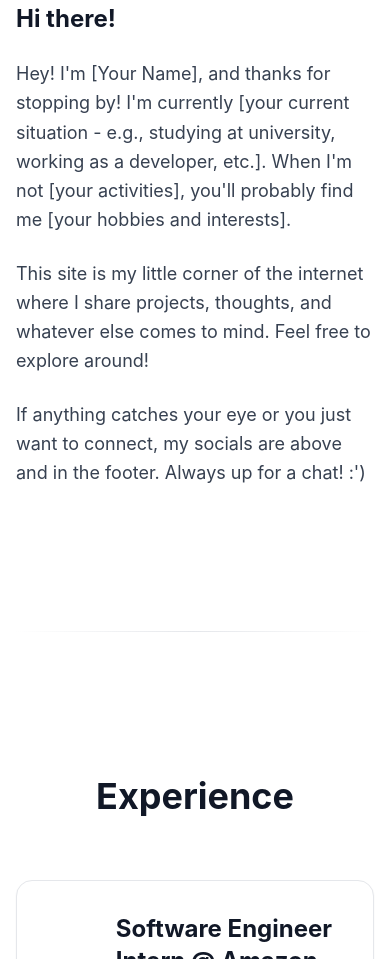
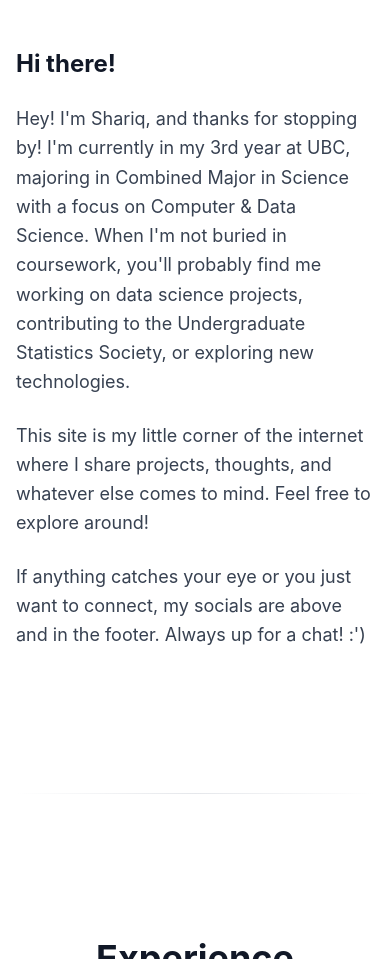
Before and after one commit to shariqimran/personalWebsite, a Gatsby site: page / in a window 390 px wide. Shown: the part 941-1900 px from the top of the page. Built offline with nearby package versions, Linux system fonts and the light colour scheme; Gatsby itself is replaced by a stand-in of ours; animation ran at ten frames a second.

Commit message:
Updated information

```diff
--- a/gatsby-config.js
+++ b/gatsby-config.js
@@ -2,9 +2,9 @@
 /** @type {import('gatsby').GatsbyConfig} */
 module.exports = {
   siteMetadata: {
-    title: "[Your Name]",
+    title: "Shariq Imran Hassan",
     siteUrl: "https://example.com",
-    description: "Portfolio, projects, writing, and contact for [Your Name]"
+    description: "Portfolio, projects, writing, and contact for Shariq Imran Hassan"
   },
   plugins: [
     "gatsby-plugin-postcss",
--- a/package.json
+++ b/package.json
@@ -1,10 +1,10 @@
 {
-  "name": "your-site",
+  "name": "shariq-portfolio",
   "private": true,
   "version": "1.0.0",
-  "description": "[Your Name] personal site - production ready Gatsby + TS + Tailwind",
+  "description": "Shariq Imran Hassan personal site - production ready Gatsby + TS + Tailwind",
   "scripts": {
-    "dev": "gatsby develop -H 0.0.0.0 -p 8000",
+    "dev": "NODE_OPTIONS='--no-deprecation' gatsby develop -H 0.0.0.0 -p 8000",
     "build": "gatsby build",
     "serve": "gatsby serve",
     "lint": "eslint . --ext .ts,.tsx",
--- a/src/components/SEO.tsx
+++ b/src/components/SEO.tsx
@@ -9,8 +9,8 @@ interface SEOProps {
 }
 
 export default function SEO({
-  title = "[Your Name]",
-  description = "Portfolio, projects, writing, and contact for [Your Name]",
+  title = "Shariq Hassan",
+  description = "Portfolio, projects, writing, and contact for Shariq Hassan",
   image = "/favicon.svg",
   url = "#"
 }: SEOProps) {
--- a/src/pages/index.tsx
+++ b/src/pages/index.tsx
@@ -165,7 +165,7 @@ function Hero(){
             transition={{ delay: 0.1, duration: 0.6 }}
             className="text-4xl sm:text-5xl md:text-6xl lg:text-7xl font-bold text-gray-900 dark:text-white mb-6 leading-tight"
           >
-            [Your Name]
+            Shariq Imran Hassan
           </motion.h1>
           <Typewriter
             className="text-2xl sm:text-3xl text-gray-500 dark:text-gray-400 mb-10 font-medium"
@@ -350,7 +350,7 @@ function About(){
           className="flex gap-4 sm:gap-6"
         >
           <motion.a
-            href="#"
+            href="https://github.com/shariqimran"
             target="_blank"
             rel="noreferrer"
             className="w-12 h-12 rounded-full border-2 border-gray-900 dark:border-gray-100 flex items-center justify-center hover:bg-gray-100 dark:hover:bg-gray-800 transition-colors"
@@ -360,7 +360,7 @@ function About(){
                           <Github className="h-5 w-5 sm:h-6 sm:w-6 text-gray-900 dark:text-gray-100" />
           </motion.a>
           <motion.a
-            href="#"
+            href="https://www.linkedin.com/in/shariqimran/"
             target="_blank"
             rel="noreferrer"
             className="w-12 h-12 rounded-full border-2 border-gray-900 dark:border-gray-100 flex items-center justify-center hover:bg-gray-100 dark:hover:bg-gray-800 transition-colors"
@@ -370,7 +370,7 @@ function About(){
                           <Linkedin className="h-5 w-5 sm:h-6 sm:w-6 text-gray-900 dark:text-gray-100" />
           </motion.a>
                       <motion.a
-              href="mailto:your-email@example.com"
+              href="mailto:shariqihassan@gmail.com"
               className="w-10 h-10 sm:w-12 sm:h-12 rounded-full border-2 border-gray-900 dark:border-gray-100 flex items-center justify-center hover:bg-gray-100 dark:hover:bg-gray-800 transition-colors"
               whileHover={{ scale: 1.1 }}
               whileTap={{ scale: 0.95 }}
@@ -389,7 +389,7 @@ function About(){
         >
           <h3 className="text-2xl font-bold text-gray-900 dark:text-white">Hi there!</h3>
           <p className="text-lg leading-relaxed text-gray-700 dark:text-gray-300">
-            Hey! I'm [Your Name], and thanks for stopping by! I'm currently [your current situation - e.g., studying at university, working as a developer, etc.]. When I'm not [your activities], you'll probably find me [your hobbies and interests].
+            Hey! I'm Shariq, and thanks for stopping by! I'm currently in my 3rd year at UBC, majoring in Combined Major in Science with a focus on Computer & Data Science. When I'm not buried in coursework, you'll probably find me working on data science projects, contributing to the Undergraduate Statistics Society, or exploring new technologies.
           </p>
           <p className="text-lg leading-relaxed text-gray-700 dark:text-gray-300">
             This site is my little corner of the internet where I share projects, thoughts, and whatever else comes to mind. Feel free to explore around!
@@ -406,17 +406,15 @@ function About(){
 function Experience(){
   const items = [
     {
-      company: "Amazon",
-      role: "Software Engineer Intern",
-      when: "May 2024 - Aug 2024",
+      company: "RBC",
+      role: "QA Automation Analyst Intern",
+      when: "Sep 2025 - Dec 2025",
       location: "Vancouver, BC",
-      logo: "https://upload.wikimedia.org/wikipedia/commons/a/a9/Amazon_logo.svg",
+      logo: "https://upload.wikimedia.org/wikipedia/en/thumb/7/7f/RBC_Royal_Bank.svg/1280px-RBC_Royal_Bank.svg.png",
       bullets: [
-        "Built a centralized localization system for an internal platform, enabling consistent multilingual support across diverse page types",
-        "Integrated with internal APIs and tools to sync user language preferences and ensure seamless cross-platform behavior",
-        "Leveraged AWS infrastructure to automate translation workflows and improve reliability across dev and deployment environments"
+        "Excited to be joining RBC as a QA Automation Analyst Intern in Fall 2025—looking forward to learning and making an impact!",
       ],
-      technologies: ["React", "AWS", "Node.js", "TypeScript"]
+      technologies: ["Python", "Selenium", "Playwright"]
     },
   ];
 
@@ -503,6 +501,48 @@ function Experience(){
 
 function Projects(){
   // Separate projects into two categories
+
+  const dataScience = [
+    {
+      title: "Customer Personality Analysis",
+      subtitle: "Statistical modeling & marketing insights",
+      desc: "Conducted comprehensive customer segmentation analysis using logistic regression to identify factors influencing marketing campaign responses. Analyzed 2,240 customers' demographic and behavioral data, achieving 78.6% accuracy with 76.1% sensitivity. Key findings showed recency of purchase, prior campaign acceptance, and family structure significantly impact response rates.",
+      tech: "R • Statistical Modeling • Logistic Regression • Data Visualization • Marketing Analytics",
+      link: "#",
+      github: "https://github.com/Oscar-Yik/stat_301_project",
+      color: "from-purple-50 to-pink-100 dark:from-purple-900/20 dark:to-pink-900/20",
+      image: "https://nycdsa-blog-files.s3.us-east-2.amazonaws.com/2021/10/tyler/7832-977818-NfHoVsXm-1200x600.jpg" // Customer analysis
+    },
+    {
+      title: "Climate Analysis Vancouver",
+      subtitle: "Time-series forecasting models",
+      desc: "Implemented advanced time-series forecasting models using Prophet, ARIMA, and seasonal decomposition to analyze Vancouver's climate data (1941-2024), identifying seasonal and long-term trends in temperature and precipitation. Preprocessed datasets using Pandas and NumPy, creating features such as rolling averages and time lags to improve forecasting. Evaluated model accuracy using RMSE and MAPE; visualized climate trends with Matplotlib and Seaborn to present findings.",
+      tech: "Python • Pandas • NumPy • Prophet • ARIMA • Matplotlib • Seaborn • Time Series Analysis",
+      link: "#",
+      github: "#",
+      color: "from-blue-50 to-indigo-100 dark:from-blue-900/20 dark:to-indigo-900/20",
+      image: "https://sites.northwestern.edu/elannesscohn/files/2019/11/1903-climate-resources-f.jpg" // Climate/weather data
+    },
+    {
+      title: "COVID-19 Vancouver Crime Analysis",
+      subtitle: "Statistical inference and hypothesis testing",
+      desc: "Conducted statistical inference, bootstrapping, and hypothesis testing on crime rate fluctuations before and after COVID-19. Calculated confidence intervals and p-values to assess the significance of 'Offence Against a Person' crime rate fluctuations. Applied t-tests to account for replacement error, revealing significant increase in crime during COVID-19.",
+      tech: "R • Statistical Inference • Bootstrapping • Hypothesis Testing • T-tests • Data Analysis",
+      link: "https://github.com/shariqimran/stat-201-crimeRateInference",
+      color: "from-blue-50 to-cyan-100 dark:from-blue-900/20 dark:to-cyan-900/20",
+      image: "https://static01.nyt.com/images/2025/08/13/opinion/13crime-editorial-image/13crime-editorial-image-articleLarge.jpg?quality=75&auto=webp&disable=upscale" // Crime analysis
+    },
+    {
+      title: "Tennis Career Earnings Regression Model",
+      subtitle: "KNN regression analysis",
+      desc: "Conducted comprehensive data analysis on the Top 500 tennis players to predict career earnings using predictor variables. Utilized KNN-regression model, optimized it for the best predictor variable and performed in-depth analysis. Implemented data cleaning and preprocessing techniques to prepare the data for analysis, developed advanced data visualization skills using the ggplot2 library and performed statistical analysis to uncover insights and patterns in the data.",
+      tech: "R • KNN Regression • Data Analysis • ggplot2 • Statistical Modeling • Data Visualization",
+      link: "https://github.com/shariqimran/dsci-100-tennisRegressionModel",
+      color: "from-yellow-50 to-orange-100 dark:from-yellow-900/20 dark:to-orange-900/20",
+      image: "https://media.licdn.com/dms/image/v2/D562DAQEYo1mktjNgBA/profile-treasury-image-shrink_800_800/profile-treasury-image-shrink_800_800/0/1683435291334?e=1756605600&v=beta&t=ZOeju61ZlZzU6l82xnSUoY6iovh1d3BtLi9Asg3-VGE" // Tennis
+    },
+  ];
+
   const softwareEngineering = [
     {
       title: "Quantitative Trading Analysis Platform",
@@ -512,7 +552,7 @@ function Projects(){
       link: "https://quantalgo.streamlit.app",
       github: "https://github.com/shariqimran/Quant",
       color: "from-green-50 to-emerald-100 dark:from-green-900/20 dark:to-emerald-900/20",
-      image: "https://images.unsplash.com/photo-1611974789855-9c2a0a7236a3?auto=format&fit=crop&w=200&q=80" // Trading charts
+      image: "https://as1.ftcdn.net/v2/jpg/03/10/46/56/1000_F_310465670_Wy4QCEfxYU2ziHjbeZsNAumKhaZzZS1w.jpg" // Trading charts
     },
     {
       title: "TripExpense - Modern Trip Expense Tracker",
@@ -520,76 +560,33 @@ function Projects(){
       desc: "Full-stack web application that revolutionizes how friends split and track expenses during trips. Features smart expense tracking with automatic equal splitting, real-time balance calculation, group management with shareable links, comprehensive dashboard, CSV export, and AI-powered settlement suggestions. Built with modern technologies for seamless, secure, and intuitive group finance management.",
       tech: "Next.js 14 • TypeScript • Tailwind CSS • Supabase • PostgreSQL • Vercel • Framer Motion",
       link: "#",
-      github: "#",
-      color: "from-blue-50 to-indigo-100 dark:from-blue-900/20 dark:to-indigo-900/20",
-      image: "https://images.unsplash.com/photo-1554224155-6726b3ff858f?auto=format&fit=crop&w=200&q=80" // Travel/expense tracking
+      github: "https://github.com/nimamot/TripExpense",
+      color: "from-green-50 to-emerald-100 dark:from-green-900/20 dark:to-indigo-900/20",
+      // image: "https://cdn.prod.website-files.com/61d697f0187c4a95cd315ed3/638538d28043b36e334cd7f9_A%20complete%20guide%20to%20borrowing%20money.png" // Expense tracking
+      image: "https://a.storyblok.com/f/188325/1460x820/af7cf054d5/managing-business-travel-expenses.png" // Expense tracking
     },
     {
       title: "peerAdvice (nwHacks Hackathon)",
       subtitle: "Peer-to-peer advising platform",
-      desc: "Designed and developed a peer-to-peer advising platform utilizing Python, Flask, and PostgreSQL with user authentication implemented through Google OAuth and Firebase and appointment scheduling via Calendly API. Incorporated front-end technologies such as HTML, CSS, and JavaScript to create an intuitive interface and smooth user experience. Applied Agile methodologies for efficient project management and collaboration resulting in a functional and user-friendly solution.",
+      desc: "Designed and developed a peer-to-peer advising platform utilizing Python, Flask, and PostgreSQL with user authentication implemented through Google OAuth and Firebase and appointment scheduling via Calendly API. Incorporated front-end technologies such as HTML, CSS, and JavaScript to create a smooth interface and user experience. Applied Agile methodologies for efficient project management and collaboration resulting in a functional user-friendly solution.",
       tech: "Python • Flask • PostgreSQL • Google OAuth • Firebase • Calendly API • HTML • CSS • JavaScript",
-      link: "#",
+      link: "https://github.com/shariqimran/peerAdvice",
       color: "from-blue-50 to-cyan-100 dark:from-blue-900/20 dark:to-cyan-900/20",
-      image: "https://images.unsplash.com/photo-1519389950473-47ba0277781c?auto=format&fit=crop&w=200&q=80" // Teamwork/peer advice
+      image: "https://media.licdn.com/dms/image/v2/D4D12AQHr154lj8ef0A/article-cover_image-shrink_720_1280/article-cover_image-shrink_720_1280/0/1685697157069?e=1761782400&v=beta&t=b_jZ0g8RXfsPGag2LD66R4lxYgHwTCzaVXn6vqIS9wI" // Teamwork/peer advice
     },
     {
-      title: "mAssenger (Featured by Brain Station)",
-      subtitle: "iOS chat & media app",
-      desc: "Constructed a messenger app for iOS. The program allowed the user to create an account with their email address, login to their account, search for other users, and share texts, pictures, videos, and locations. User authentication is handled through FireBase cloud services. Users data (username, email, previous conversations) is also stored on FireBase so that the users can see their data when they log back in to their account. The app was developed with Swift and Ruby.",
-      tech: "Swift • Ruby • Firebase • iOS",
+      title: "SportsStats - Comprehensive Sports Analytics",
+      subtitle: "Sports statistics and analysis platform",
+      desc: "Developed a comprehensive sports statistics and analysis platform offering detailed data across multiple sports. Built with PHP backend and Oracle database for robust data management, featuring user-friendly web interface with CSS styling and HTML structure. Provides comprehensive statistics for sports enthusiasts, analysts, and researchers with regular data updates.",
+      tech: "PHP • CSS • HTML • Oracle • Database Management • Web Development",
       link: "#",
-      color: "from-purple-50 to-pink-100 dark:from-purple-900/20 dark:to-pink-900/20",
-      image: "https://images.unsplash.com/photo-1511707171634-5f897ff02aa9?auto=format&fit=crop&w=200&q=200" // iOS Messenger (phone chat)
-    },
-    {
-      title: "La Letra",
-      subtitle: "Spanish learning with music",
-      desc: "Interactive Spanish learning platform with song-based vocabulary and grammar practice.",
-      tech: "Django • HTML • CSS • PythonAnywhere",
-      link: "#",
-      color: "from-orange-50 to-red-100 dark:from-orange-900/20 dark:to-red-900/20",
-      image: "https://upload.wikimedia.org/wikipedia/commons/9/9a/Flag_of_Spain.svg"
+      github: "https://github.com/nimamot/SportsStats",
+      color: "from-blue-50 to-cyan-100 dark:from-blue-900/20 dark:to-cyan-900/20",
+      image: "https://cdn.shortpixel.ai/spai/q_lossy+ret_img+to_webp/thesoccersidelines.com/wp-content/uploads/2020/02/Soccer-Statistics-General.jpg" // Sports analytics
     },
   ];
 
-  const dataScience = [
-    {
-      title: "Automated Financial Analysis Pipeline",
-      subtitle: "Cloud-based financial analytics",
-      desc: "Designed and implemented a scalable data pipeline using AWS Lambda, S3, and DynamoDB to automate financial statement analysis. Processed user-uploaded financial statements in CSV format, conducted comprehensive analyses, and generated detailed PDF reports. Developed advanced data analysis features, including flagged transaction detection, spending trend visualization, and recurring transaction analysis, leveraging Python for data processing and visualization. Integrated cloud-based solutions for seamless data ingestion, analysis, and storage, highlighting the intersection of cloud computing and data science.",
-      tech: "AWS Lambda • S3 • DynamoDB • Python • Data Science • Cloud Computing",
-      link: "#",
-      color: "from-blue-50 to-cyan-100 dark:from-blue-900/20 dark:to-cyan-900/20",
-      image: "https://images.unsplash.com/photo-1460925895917-afdab827c52f?auto=format&fit=crop&w=200&q=80" // Cloud data pipeline
-    },
-    {
-      title: "Bitcoin Price Prediction",
-      subtitle: "Crypto price forecasting",
-      desc: "Built a series of models, including Linear Regression, KNN, Random Forest, XGBoost, CatBoost, and LSTM, to forecast Bitcoin prices. Employed feature engineering techniques and hyperparameter optimization to enhance model accuracy and capture temporal dependencies. Developed preprocessing pipelines and utilized advanced regression analysis to uncover meaningful patterns in time-series data.",
-      tech: "Python • Machine Learning • XGBoost • CatBoost • LSTM • Time Series • Feature Engineering",
-      link: "#",
-      color: "from-yellow-50 to-orange-100 dark:from-yellow-900/20 dark:to-orange-900/20",
-      image: "https://www.ccn.com/wp-content/uploads/2025/07/bitcoin-price-breakout-or-breakdown-1536x864.webp" // Bitcoin coin and chart
-    },
-    {
-      title: "Sports Hub",
-      subtitle: "Sports data management",
-      desc: "Implemented a relational database for sports management using Oracle DB and SQL, focusing on comprehensive data organization. Enhanced user experience by incorporating advanced SQL operations, facilitating powerful data manipulation and insights. Designed a user-friendly web interface for efficient database interaction, featuring error handling and input validation.",
-      tech: "Oracle DB • SQL • Data Visualization • Web Interface • Data Management",
-      link: "#",
-      github: "#",
-      color: "from-green-50 to-emerald-100 dark:from-green-900/20 dark:to-emerald-900/20",
-      image: "https://images.unsplash.com/photo-1517649763962-0c623066013b?auto=format&fit=crop&w=400&q=80" // Sports analytics dashboard
-    },
-  ];
 
-  const more = [
-    { title: "Personal Website", desc: "Modern portfolio site with animations and dark mode", tech: "Gatsby • React • TypeScript • Tailwind CSS • Framer Motion", emoji: "🌐", github: "#" },
-    { title: "Old Personal Website", desc: "Portfolio site with projects and blog", tech: "Django • HTML • CSS • PythonAnywhere", emoji: "🌐", github: "#" },
-    { title: "Earn Ace", desc: "Data analysis on Top 500 tennis players to predict career earnings using KNN-regression model", tech: "R • KNN Regression • Data Analysis • ggplot2 • Statistical Modeling", emoji: "🎾", github: "" },
-    { title: "NFT Bazaar", desc: "Java-based NFT marketplace application for buying and selling NFTs", tech: "Java • JSON • NFT Marketplace • User Management", emoji: "🖼️", github: "" },
-  ];
 
   // Helper to render a project card (collapsible)
   function CollapsibleProjectCard({ project }: { project: any }) {
@@ -674,10 +671,36 @@ function Projects(){
     );
   }
 
+  // Projects currently in progress
+  const projectsInProgress = [
+    {
+      title: "Bitcoin Price Prediction",
+      subtitle: "Crypto price forecasting with ML",
+      desc: "Building machine learning models to predict Bitcoin prices using time-series analysis and LSTM networks.",
+      tech: "Python • Machine Learning • XGBoost • CatBoost • LSTM • Time Series • Feature Engineering",
+      link: "#",
+      github: "https://github.com/nimamot/Price_prediction",
+      emoji: "₿",
+      color: "from-yellow-50 to-orange-100 dark:from-yellow-900/20 dark:to-orange-900/20",
+      image: "https://images.unsplash.com/photo-1621761191319-c6fb62004040?w=800&h=600&fit=crop&crop=center" // Bitcoin/crypto
+    },
+    {
+      title: "Animal Adoption Platform",
+      subtitle: "NGO website for animal welfare",
+      desc: "Developing a collaborative website for animal adoption and fundraising campaigns with modern web technologies.",
+      tech: "Node.js • Express • HTML • CSS • JavaScript • Web Development • Collaboration",
+      link: "#",
+      github: "https://github.com/AryaanHabib/nwHack",
+      emoji: "🐾",
+      color: "from-green-50 to-emerald-100 dark:from-green-900/20 dark:to-emerald-900/20",
+      image: "https://images.unsplash.com/photo-1450778869180-41d0601e046e?w=800&h=600&fit=crop&crop=center" // Animal adoption
+    }
+  ];
+
   // Merge and group projects for single-column display
   const allProjects = [
-    { section: 'Software Engineering', projects: softwareEngineering },
-    { section: 'Data Science', projects: dataScience }
+    { section: 'Data Science', projects: dataScience },
+    { section: 'Software Engineering', projects: softwareEngineering }
   ];
 
   return (
@@ -692,12 +715,12 @@ function Projects(){
             ))}
           </div>
         ))}
-      </div>
-      {/* More Projects & Notes section remains unchanged */}
-      <div className="mx-auto mt-16 max-w-4xl">
-        <h3 className="mb-8 text-center text-3xl font-bold text-gray-900 dark:text-white">More Projects</h3>
+
+        {/* Projects in Progress Section */}
+        <div className="mb-12">
+          <h3 className="mb-8 text-3xl font-bold text-gray-900 dark:text-white text-left">🚧 Projects in Progress</h3>
           <div className="space-y-3">
-          {more.map((m, i) => (
+            {projectsInProgress.map((p, i) => (
               <motion.details
                 key={i}
                 className="rounded-2xl border border-gray-200 dark:border-gray-700 bg-white dark:bg-gray-800 p-4 shadow-sm hover:shadow-md transition-shadow"
@@ -713,10 +736,11 @@ function Projects(){
                       transition={{ duration: 8, repeat: Infinity, ease: "linear" }}
                       className="text-xl"
                     >
-                    {m.emoji}
+                      {p.emoji}
                     </motion.div>
-                  <span className="text-gray-900 dark:text-white">{m.title}</span>
-                  <span className="text-sm text-gray-500 dark:text-gray-400">{m.desc}</span>
+                    <span className="text-gray-900 dark:text-white">{p.title}</span>
+                    <span className="text-sm text-gray-500 dark:text-gray-400">{p.subtitle}</span>
+                    <span className="text-xs text-gray-600 dark:text-gray-300">{p.desc}</span>
                   </div>
                   <motion.svg
                     className="w-5 h-5 text-gray-900 dark:text-gray-100 transition-transform duration-300"
@@ -730,10 +754,10 @@ function Projects(){
                   </motion.svg>
                 </summary>
                 <div className="pt-4 pl-12 text-sm text-gray-600 dark:text-gray-300 flex items-center justify-between">
-                <span>{m.tech}</span>
-                {m.github && m.github !== "" ? (
+                  <span>{p.tech}</span>
+                  {p.github && (
                     <motion.a
-                    href={m.github}
+                      href={p.github}
                       target="_blank"
                       rel="noreferrer"
                       className="inline-flex items-center justify-center w-8 h-8 rounded-full border border-gray-300 dark:border-gray-600 hover:bg-gray-50 dark:hover:bg-gray-700 transition-colors"
@@ -742,10 +766,11 @@ function Projects(){
                     >
                       <Github className="h-4 w-4 text-gray-900 dark:text-gray-100" />
                     </motion.a>
-                ) : null}
+                  )}
                 </div>
               </motion.details>
             ))}
+          </div>
         </div>
       </div>
     </section>
@@ -1038,7 +1063,7 @@ function Contact(){
         transition={{ duration: 0.6 }}
       >
         <p className="text-gray-600 dark:text-gray-300 text-center">
-          Email <a href="mailto:your-email@example.com" className="underline font-medium text-gray-900 dark:text-white">your-email@example.com</a>. Based in [Your Location].
+          Email <a href="mailto:shariqihassan@gmail.com" className="underline font-medium text-gray-900 dark:text-white">shariqihassan@gmail.com</a>. Based in Vancouver, BC.
         </p>
       </motion.div>
     </section>
@@ -1048,16 +1073,16 @@ function Contact(){
 function Footer(){
   return (
     <footer className="mt-16 mb-10 flex flex-col sm:flex-row items-center justify-center gap-4 sm:gap-6 text-sm text-gray-600 dark:text-gray-400">
-      <IconLink href="#" label="GitHub">
+      <IconLink href="https://github.com/shariqimran" label="GitHub">
         <Github className="h-4 w-4"/> GitHub
       </IconLink>
-      <IconLink href="#" label="LinkedIn">
+      <IconLink href="https://www.linkedin.com/in/shariqimran/" label="LinkedIn">
         <Linkedin className="h-4 w-4"/> LinkedIn
       </IconLink>
-              <IconLink href="mailto:your-email@example.com" label="Email">
+              <IconLink href="mailto:shariqihassan@gmail.com" label="Email">
         <Mail className="h-4 w-4"/> Email
       </IconLink>
-      <span className="mt-2 sm:mt-0 sm:mt-0 sm:ml-2">© {new Date().getFullYear()} [Your Name] :')</span>
+      <span className="mt-2 sm:mt-0 sm:mt-0 sm:ml-2">© {new Date().getFullYear()} Shariq :')</span>
     </footer>
   );
 }
```
Also changed, not shown: favicon-generator.html (+1 -1 lines), README.md, 1 other file. Lines whose indentation alone changed are shown as unchanged.
